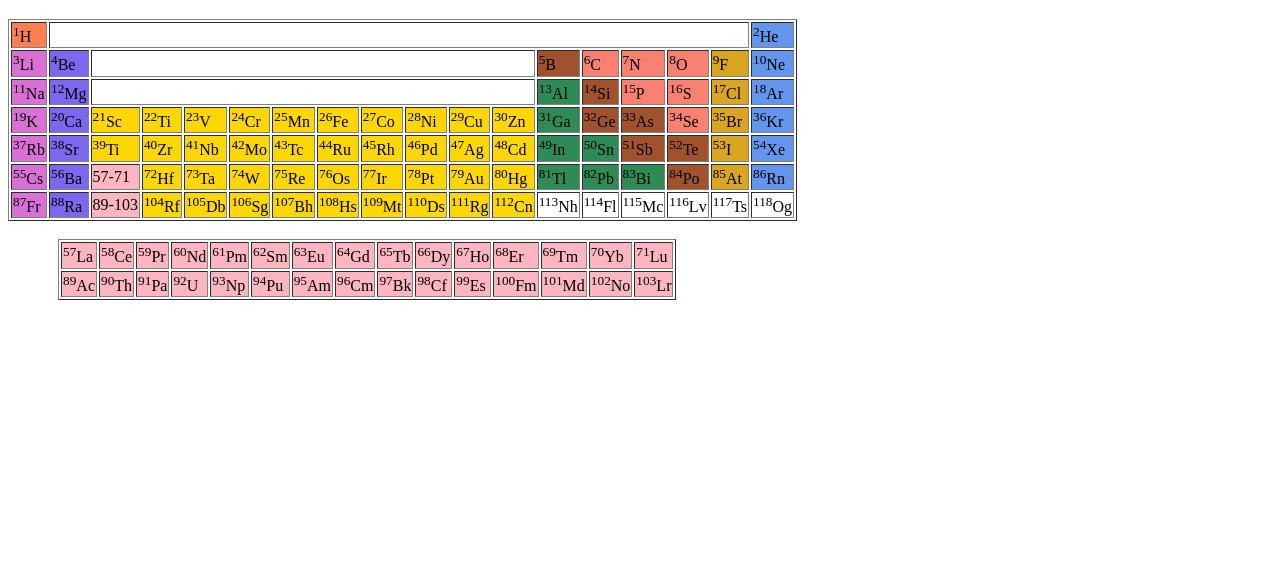
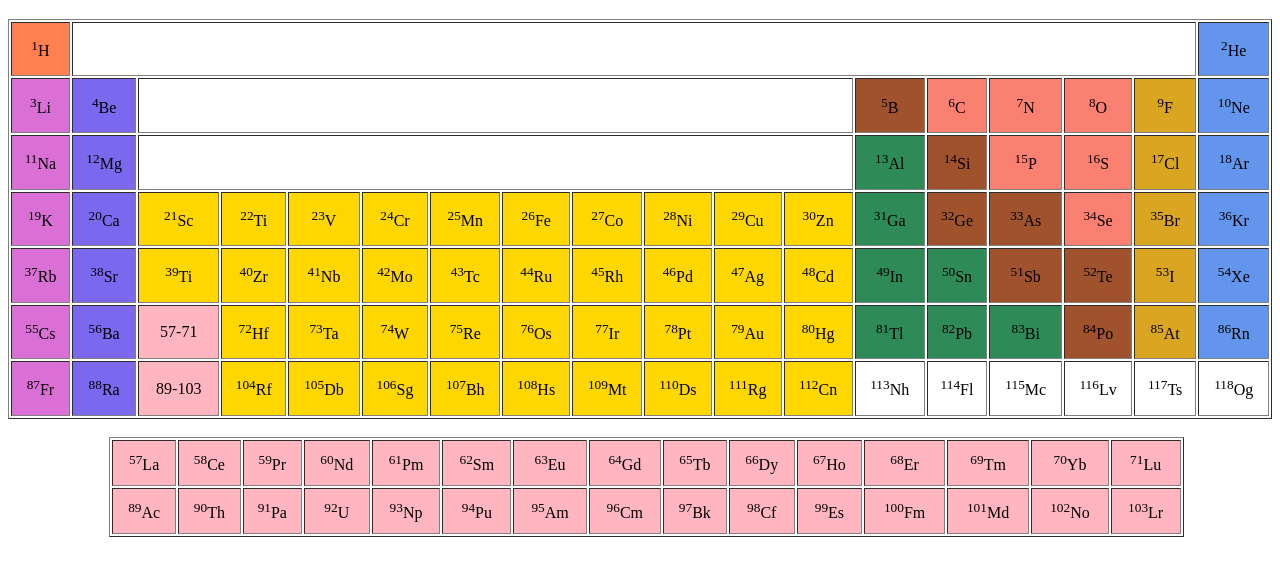
Before and after one commit to SHAFIQUEKHANZADA/HTML-CSS-Assignments, a plain HTML site: page 06_assignment/index.html in a window 1280 px wide. Shown: the part 61-634 px from the top of the page. Drawn offline with Linux system fonts and the light colour scheme.

Commit message:
Assignment_06

```diff
--- a/06_assignment/index.html
+++ b/06_assignment/index.html
@@ -9,7 +9,7 @@
   <body>
     <h1 style="text-align: center;">Periodic Table</h1>
 
-    <table border="1">
+    <table border="1" class="tab">
         <!-- 1 -->
       <tr>
         <td class="colorOne"><sup>1</sup>H</td>
@@ -128,7 +128,7 @@
     </table>
 <br>
 
-    <table border="1" style=" margin-left: 50px;">
+    <table border="1"  class="tabTwo">
         <tr>
           <td class="colorEleven"><sup>57</sup>La</td>
           <td class="colorEleven"><sup>58</sup>Ce</td>
--- a/06_assignment/style.css
+++ b/06_assignment/style.css
@@ -31,3 +31,21 @@
 .colorEleven {
     background: rgb(255, 182, 193);
 }
+
+.tab {
+    width: 100%;
+    height: 400px;
+}
+
+.tab td {
+    text-align: center;
+}
+.tabTwo td {
+    text-align: center;
+}
+
+.tabTwo {
+    width: 85%;
+    height: 100px;
+    margin-left: 8%;
+}
```
